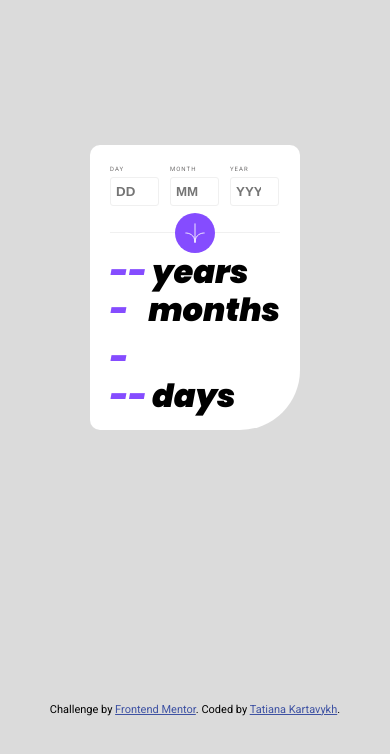
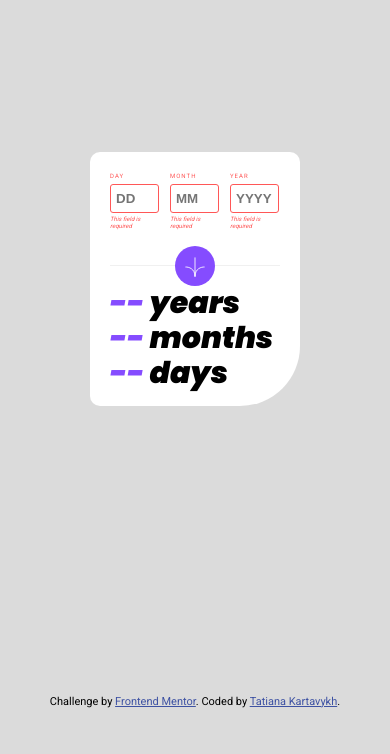
Before and after one commit to shirkalina/age-calculator-app-main, a plain HTML site: page index.html in a window 390 px wide. Both pictures are taken after a click on the button 195 px from the left and 232 px from the top of the page. Drawn offline with nearby package versions, Linux system fonts and the light colour scheme.

Commit message:
add validate
add validate

```diff
--- a/index.html
+++ b/index.html
@@ -36,14 +36,17 @@
   </head>
   <body>
     <main class="container">
-      <div class="input__container">
-        <label for="day"> Day </label>
-        <label for="month"> Month </label>
-        <label for="year"> Year </label>
-        <input class="date" type="number" placeholder="DD" id="day" />
-        <input class="month" type="number" placeholder="MM" id="month" />
-        <input class="year" type="number" placeholder="YYYY" id="year" />
-      </div>
+      <form class="input__container">
+        <label class="lable-date" ="day"> Day </label>
+        <label class="lable-month" for="month"> Month </label>
+        <label class="lable-year" for="year"> Year </label>
+        <input class="date" type="text" placeholder="DD" id="day" />
+        <input class="month" type="text" placeholder="MM" id="month" />
+        <input class="year" type="text" placeholder="YYYY" id="year" />
+        <p class="error error-day hidden">error</p>
+        <p class="error error-month hidden">error</p>
+        <p class="error error-year hidden">error</p>
+      </form>
 
       <div class="btn__container">
         <button class="button" type="button">
@@ -88,6 +91,7 @@
       >. Coded by <a href="https://github.com/shirkalina">Tatiana Kartavykh</a>.
     </footer>
 
+    <script src="https://unpkg.com/imask"></script>
     <script src="main.js"></script>
   </body>
 </html>
--- a/main.js
+++ b/main.js
@@ -1,3 +1,108 @@
 // проверка введенных данных
 // расчет при нажатии на кнопку
 // выведение в output значений из расчетов
+// const inputs = document.querySelectorAll("input");
+const inputDate = document.querySelector(".date");
+const inputMonth = document.querySelector(".month");
+const inputYear = document.querySelector(".year");
+const errorDay = document.querySelector(".error-day");
+const errorMonth = document.querySelector(".error-month");
+const errorYear = document.querySelector(".error-year");
+const lableDate = document.querySelector(".lable-date");
+const lableMonth = document.querySelector(".lable-month");
+const lableYear = document.querySelector(".lable-year");
+
+const errors = document.querySelectorAll(".error");
+document.querySelector(".button").addEventListener("click", handleSubmit);
+
+let isValidDate = true;
+let isValidMonth = true;
+let isValidYear = true;
+
+const today = new Date();
+
+console.log(today);
+
+function handleSubmit(evt) {
+  evt.preventDefault();
+
+  validateEmptyField();
+  if (isValidDate && isValidMonth && isValidYear) {
+    console.log(true);
+    validDate();
+  } else {
+    console.log(false);
+  }
+}
+
+function validateEmptyField() {
+  if (!inputDate.value.trim()) {
+    errorDay.classList.remove("hidden");
+    errorDay.textContent = "This field is required";
+    lableDate.style.cssText = "color: hsl(0, 100%, 67%)";
+    inputDate.style.cssText = "border-color: hsl(0, 100%, 67%)";
+    isValidDate = false;
+  } else {
+    isValidDate = true;
+  }
+
+  if (!inputMonth.value.trim()) {
+    errorMonth.classList.remove("hidden");
+    errorMonth.textContent = "This field is required";
+    lableMonth.style.cssText = "color: hsl(0, 100%, 67%)";
+    inputMonth.style.cssText = "border-color: hsl(0, 100%, 67%)";
+    isValidMonth = false;
+  } else {
+    isValidMonth = true;
+  }
+
+  if (!inputYear.value.trim()) {
+    errorYear.classList.remove("hidden");
+    errorYear.textContent = "This field is required";
+    lableYear.style.cssText = "color: hsl(0, 100%, 67%)";
+    inputYear.style.cssText = "border-color: hsl(0, 100%, 67%)";
+    isValidYear = false;
+  } else {
+    isValidYear = true;
+  }
+}
+
+function validDate() {
+  if (inputYear.value < today.getFullYear()) {
+  }
+
+  const birthdayDate = new Date(
+    inputYear.value,
+    inputMonth.value - 1,
+    inputDate.value
+  );
+  console.log(birthdayDate);
+
+  let age = today.getFullYear() - birthdayDate.getFullYear();
+  if (today.getFullYear(1970) > birthdayDate.getFullYear(1970)) {
+    age = age - 1;
+  } else {
+    age = age;
+  }
+  console.log(age);
+}
+
+IMask(document.getElementById("day"), {
+  mask: IMask.MaskedRange,
+  from: 1,
+  to: 31,
+  maxLength: 2,
+});
+
+IMask(document.getElementById("month"), {
+  mask: IMask.MaskedRange,
+  from: 1,
+  to: 12,
+  maxLength: 2,
+});
+
+IMask(document.getElementById("year"), {
+  mask: IMask.MaskedRange,
+  from: 1930,
+  to: 2023,
+});
--- a/style.less
+++ b/style.less
@@ -130,6 +130,10 @@ body {
   font-size: @font-size-inputs;
   font-style: italic;
   font-weight: bold;
+
+  @media (max-width: 500px) {
+    font-size: 30px;
+  }
 }
 
 .output__text {
@@ -137,4 +141,20 @@ body {
   font-weight: bold;
   font-size: @font-size-inputs;
   margin: 0;
+
+  @media (max-width: 500px) {
+    font-size: 30px;
+  }
 }
+
+.error {
+  color: @light-red;
+  text-transform: none;
+  letter-spacing: 0;
+  font-style: italic;
+  width: 100px;
+
+  @media (max-width: 500px) {
+    width: 50px;
+  }
+}
```
Also changed, not shown: style.css.
